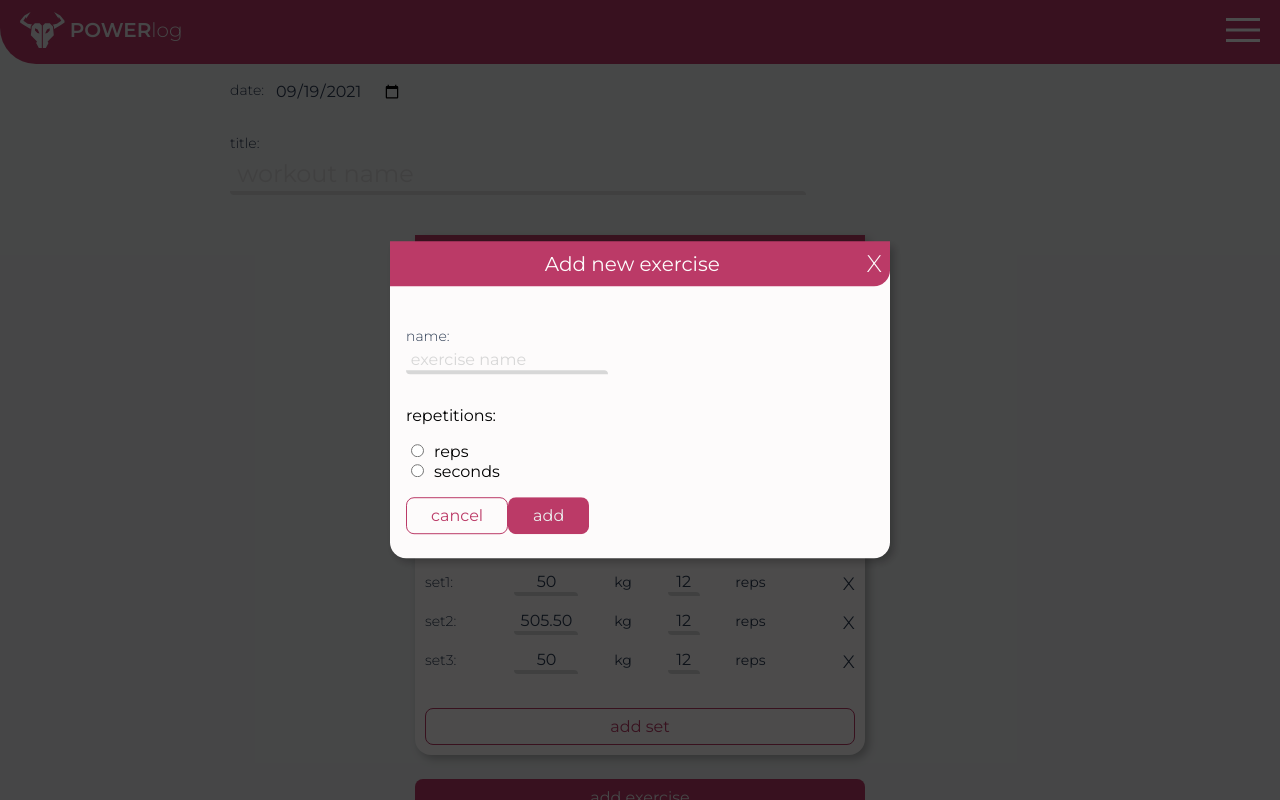
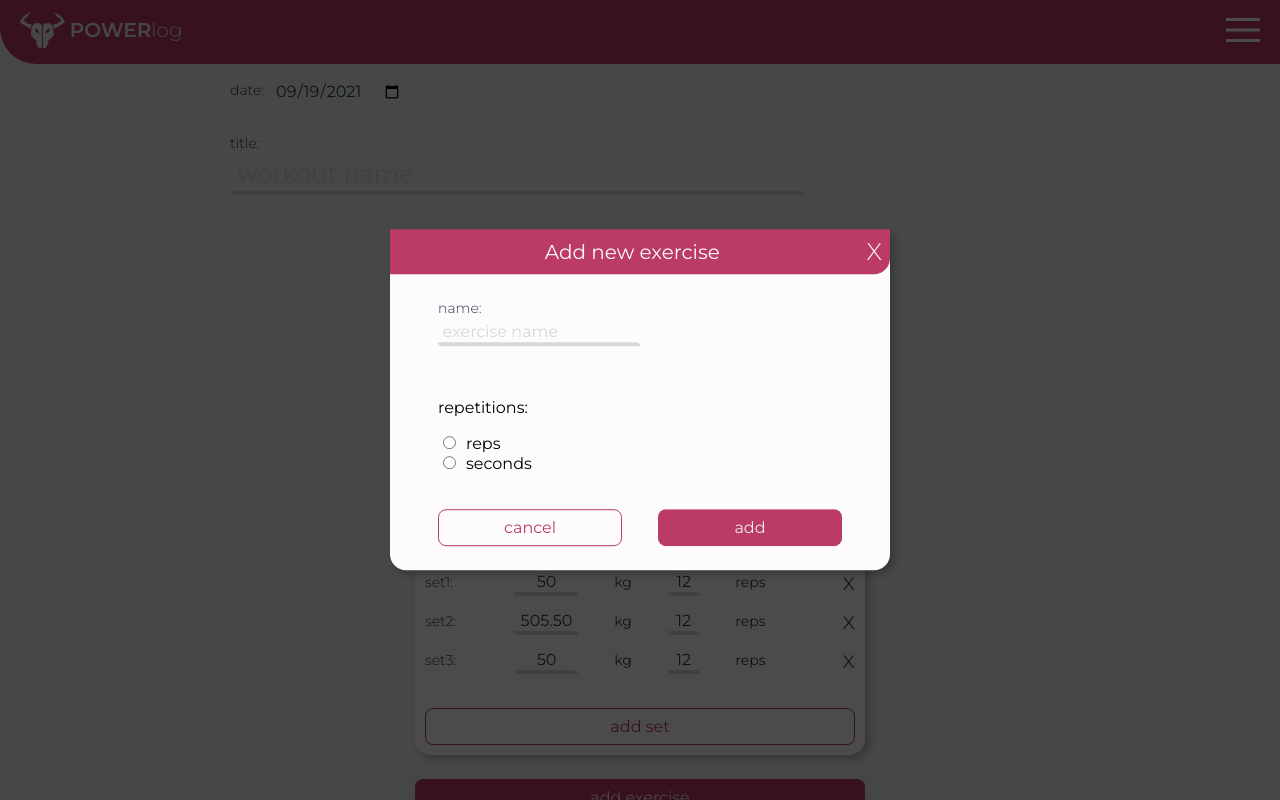
Before and after one commit to WojCzu/power-log, a React (Create React App) app: page /workouts/add in a window 1280 px wide. Both pictures are taken after typing "Sample" into the empty fields and a click on the button "add exercise". Built offline with nearby package versions, Linux system fonts and the light colour scheme.

Commit message:
add separate Modals for confirm action and add exercise

```diff
--- a/src/components/organisms/Modal/Modal.js
+++ b/src/components/organisms/Modal/Modal.js
@@ -1,7 +1,6 @@
-import { CloseButton } from 'components/atoms/CloseButton/CloseButton';
 import React from 'react';
-import styled from 'styled-components';
 import { StyledModal } from './Modal.styles';
+import { ModalHeading, StyledTitle, StyledButton } from './Modal.styles';
 
 const Modal = ({ children, modalTitle, closeModal, ...props }) => {
   return (
@@ -20,7 +19,7 @@ const Modal = ({ children, modalTitle, closeModal, ...props }) => {
         <StyledTitle id="modal__heading">{modalTitle}</StyledTitle>
         <StyledButton onClick={closeModal}>X</StyledButton>
       </ModalHeading>
-      <Content>{children}</Content>
+      {children}
     </StyledModal>
   );
 };
@@ -28,30 +27,3 @@ const Modal = ({ children, modalTitle, closeModal, ...props }) => {
 StyledModal.setAppElement(document.getElementById('root'));
 
 export default Modal;
-
-const ModalHeading = styled.div`
-  padding: 0.4em;
-
-  color: ${({ theme }) => theme.color.white};
-  background-color: ${({ theme }) => theme.color.purple};
-  font-size: ${({ theme }) => theme.fontSize.l};
-  border-bottom-right-radius: 0.8em;
-
-  display: flex;
-  align-items: center;
-  transform: translateY(-1px);
-  /* without this, part of the modal sticks out */
-`;
-
-const StyledTitle = styled.span`
-  margin: 0 auto;
-`;
-
-const StyledButton = styled(CloseButton)`
-  color: ${({ theme }) => theme.color.white};
-  place-self: flex-end;
-`;
-
-const Content = styled.div`
-  padding: 24px 16px;
-`;
--- a/src/components/organisms/Modal/Modal.styles.js
+++ b/src/components/organisms/Modal/Modal.styles.js
@@ -1,5 +1,6 @@
 import styled from 'styled-components';
 import ReactModal from 'react-modal';
+import { CloseButton } from 'components/atoms/CloseButton/CloseButton';
 
 export const StyledModal = styled(ReactModal)`
   position: absolute;
@@ -12,3 +13,44 @@ export const StyledModal = styled(ReactModal)`
   transform: translate(-50%, -50%);
   outline: none;
 `;
+
+export const ModalHeading = styled.div`
+  padding: 0.4em;
+
+  color: ${({ theme }) => theme.color.white};
+  background-color: ${({ theme }) => theme.color.purple};
+  font-size: ${({ theme }) => theme.fontSize.l};
+  border-bottom-right-radius: 0.8em;
+
+  display: flex;
+  align-items: center;
+  transform: translateY(-1px);
+  /* without this, part of the modal sticks out */
+`;
+
+export const StyledTitle = styled.span`
+  margin: 0 auto;
+`;
+
+export const StyledButton = styled(CloseButton)`
+  color: ${({ theme }) => theme.color.white};
+  place-self: flex-end;
+`;
+export const StyledDescription = styled.p`
+  margin: 0;
+  grid-column: 1 / -1;
+  place-self: start;
+`;
+
+export const Content = styled.div`
+  padding: 24px 48px;
+  display: flex;
+  flex-direction: column;
+  gap: 36px;
+`;
+
+export const ButtonsWrapper = styled.div`
+  display: grid;
+  grid-template-columns: repeat(2, 1fr);
+  gap: 36px;
+`;
--- /dev/null
+++ b/src/components/organisms/Modal/ModalAddExercise.js
@@ -0,0 +1,71 @@
+import { Button } from 'components/atoms/Button/Button';
+import Input from 'components/atoms/Input/Input';
+import { SrOnly } from 'components/atoms/SrOnly/SrOnly';
+import React from 'react';
+import styled from 'styled-components';
+import Modal from './Modal';
+import { ButtonsWrapper, Content } from './Modal.styles';
+
+const ModalAddExercise = ({ closeModal, ...props }) => {
+  return (
+    <Modal closeModal={closeModal} {...props}>
+      <Content as="form">
+        <SrOnly id="modal__description">
+          Fill form to add new exercise to workout
+        </SrOnly>
+        <FormField isColumn>
+          <StyledLabel htmlFor="exercise-name">name: </StyledLabel>
+          <Input type="text" id="exercise-name" placeholder="exercise name" />
+        </FormField>
+        <div>
+          <p>repetitions:</p>
+          <div>
+            <StyledRadio
+              type="radio"
+              id="reps"
+              value="reps"
+              name="repetitions-type"
+            />
+            <label htmlFor="reps">reps</label>
+          </div>
+          <div>
+            <StyledRadio
+              type="radio"
+              id="seconds"
+              value="seconds"
+              name="repetitions-type"
+            />
+            <label htmlFor="seconds">seconds</label>
+          </div>
+        </div>
+        <ButtonsWrapper>
+          <Button type="button" onClick={closeModal}>
+            cancel
+          </Button>
+          <Button type="button" isPrimary>
+            add
+          </Button>
+        </ButtonsWrapper>
+      </Content>
+    </Modal>
+  );
+};
+
+export default ModalAddExercise;
+
+const StyledRadio = styled.input`
+  accent-color: ${({ theme }) => theme.color.purple};
+  margin-right: 10px;
+`;
+const FormField = styled.div`
+  display: flex;
+  flex-direction: ${({ isColumn }) => isColumn && 'column'};
+  align-items: flex-start;
+
+  align-self: flex-start;
+`;
+const StyledLabel = styled.label`
+  font-size: ${({ theme }) => theme.fontSize.s};
+  font-weight: ${({ theme }) => theme.fontWeight.light};
+  color: ${({ theme }) => theme.color.black};
+`;
--- /dev/null
+++ b/src/components/organisms/Modal/ModalConfirm.js
@@ -0,0 +1,24 @@
+import { Button } from 'components/atoms/Button/Button';
+import React from 'react';
+import Modal from './Modal';
+import { Content, StyledDescription, ButtonsWrapper } from './Modal.styles';
+
+const ModalConfirm = ({ closeModal, handleConfirm, children, ...props }) => {
+  return (
+    <Modal closeModal={closeModal} {...props}>
+      <Content>
+        <StyledDescription id="modal__description">
+          {children}
+        </StyledDescription>
+        <ButtonsWrapper>
+          <Button onClick={closeModal}>cancel</Button>
+          <Button isPrimary onClick={handleConfirm}>
+            confirm
+          </Button>
+        </ButtonsWrapper>
+      </Content>
+    </Modal>
+  );
+};
+
+export default ModalConfirm;
--- a/src/views/AddWorkout/AddWorkout.js
+++ b/src/views/AddWorkout/AddWorkout.js
@@ -5,7 +5,9 @@ import Accordion from 'components/organisms/Accordion/Accordion';
 import Exercise from 'components/molecules/Exercise/Exercise';
 import Notes from 'components/molecules/Notes/Notes';
 import { useModal } from 'hooks/useModal';
-import Modal from 'components/organisms/Modal/Modal';
+import ModalConfirm from 'components/organisms/Modal/ModalConfirm';
+import ModalAddExercise from 'components/organisms/Modal/ModalAddExercise';
+
 import {
   Wrapper,
   DateInput,
@@ -13,8 +15,6 @@ import {
   FormField,
   ExercisesContainer,
 } from './AddWorkout.styles';
-import styled from 'styled-components';
-import { SrOnly } from 'components/atoms/SrOnly/SrOnly';
 
 const AddWorkout = () => {
   const { isModalOpen, toggleOpenModal } = useModal();
@@ -73,46 +73,11 @@ const AddWorkout = () => {
           add exercise
         </Button>
         {isModalOpen && (
-          <Modal
+          <ModalAddExercise
             isOpen={isModalOpen}
             closeModal={toggleOpenModal}
             modalTitle="Add new exercise"
-          >
-            <SrOnly id="modal__description">
-              Fill form to add new exercise to workout
-            </SrOnly>
-            <FormField isColumn>
-              <StyledLabel htmlFor="exercise-name">name: </StyledLabel>
-              <Input
-                type="text"
-                id="exercise-name"
-                placeholder="exercise name"
-              />
-            </FormField>
-            <FormField isColumn>
-              <p>repetitions:</p>
-              <div>
-                <StyledRadio
-                  type="radio"
-                  id="reps"
-                  value="reps"
-                  name="repetitions-type"
-                />
-                <label htmlFor="reps">reps</label>
-              </div>
-              <div>
-                <StyledRadio
-                  type="radio"
-                  id="seconds"
-                  value="seconds"
-                  name="repetitions-type"
-                />
-                <label htmlFor="seconds">seconds</label>
-              </div>
-            </FormField>
-            <Button onClick={toggleOpenModal}>cancel</Button>
-            <Button isPrimary>add</Button>
-          </Modal>
+          />
         )}
 
         <Accordion title="notes" isSmall>
@@ -124,25 +89,17 @@ const AddWorkout = () => {
         end workout
       </Button>
       {isEndWorkoutOpen && (
-        <Modal
+        <ModalConfirm
           isOpen={isEndWorkoutOpen}
           closeModal={toggleOpenEndWorkout}
           modalTitle="End workout?"
+          handleConfirm={() => console.log(123)}
         >
-          <p id="modal__description">
-            Are you sure, you want to end your workout?
-          </p>
-          <Button onClick={toggleOpenEndWorkout}>cancel</Button>
-          <Button isPrimary>confirm</Button>
-        </Modal>
+          Are you sure, you want to end your workout?
+        </ModalConfirm>
       )}
     </Wrapper>
   );
 };
 
 export default AddWorkout;
-
-const StyledRadio = styled.input`
-  accent-color: ${({ theme }) => theme.color.purple};
-  margin-right: 10px;
-`;
```
